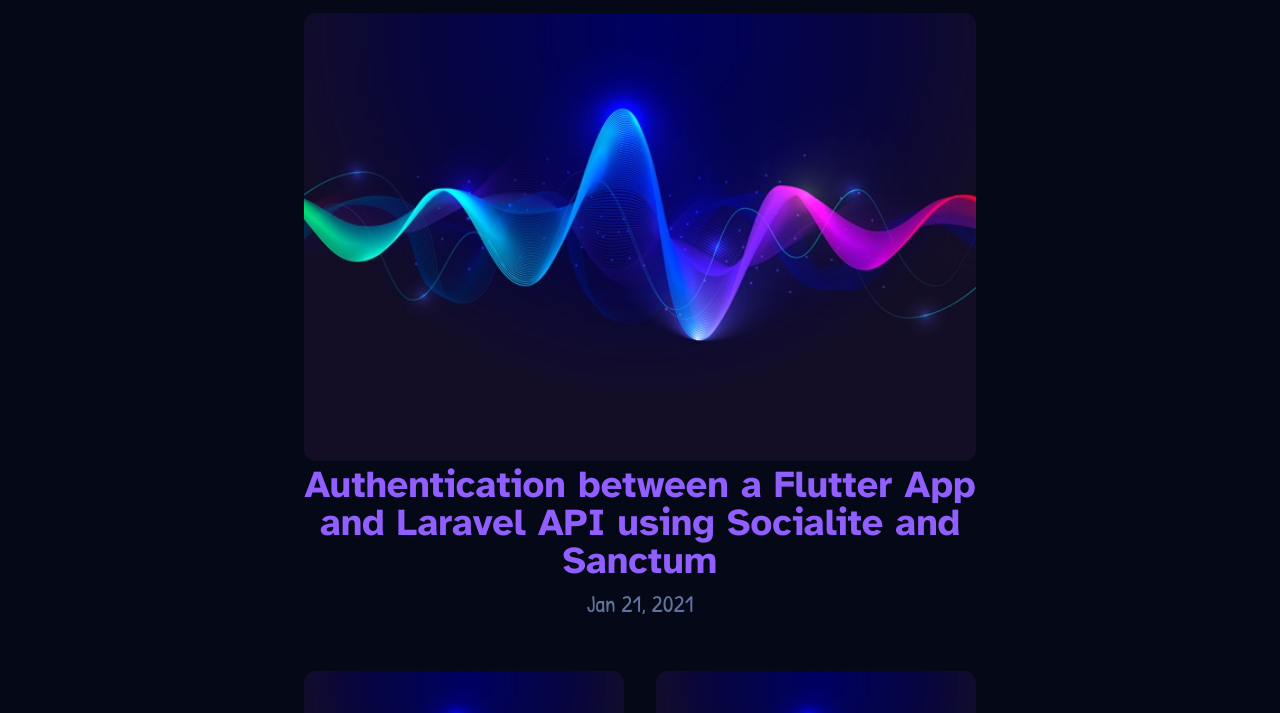
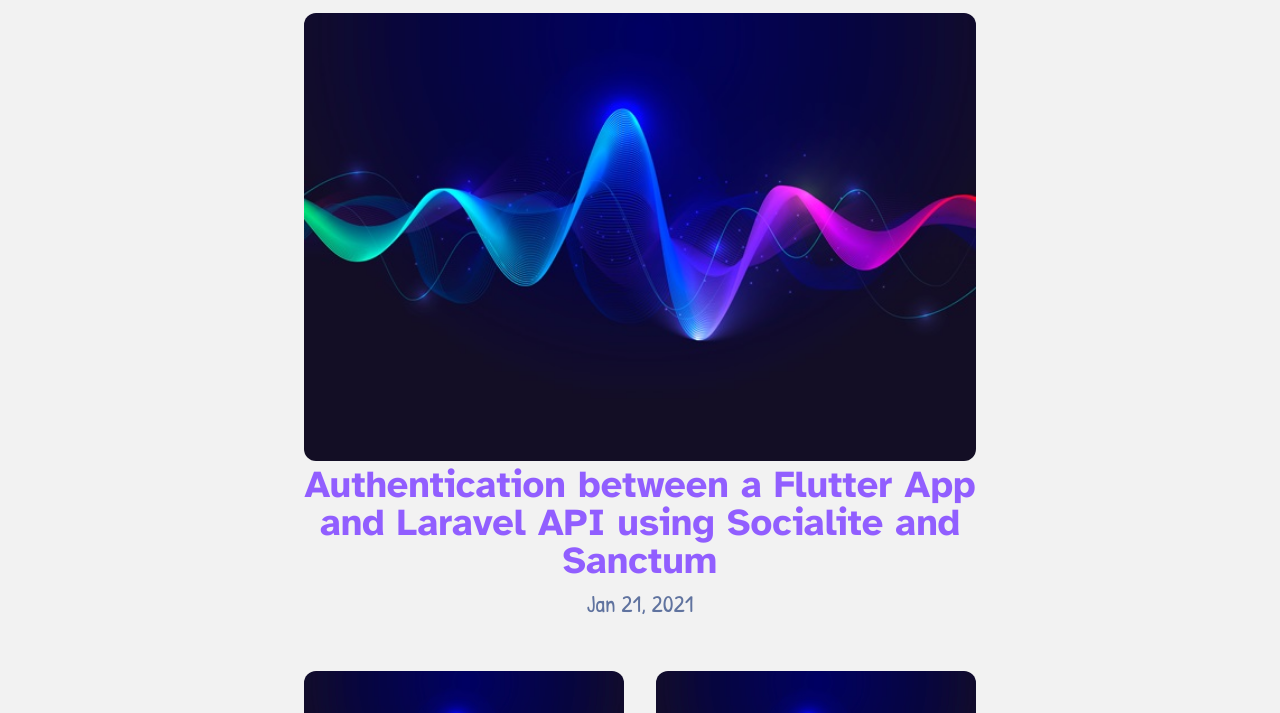
Before and after one commit to govinda-hosein/gh-portfolio, an Astro site: page / in a window 1280 px wide. Shown: the part 104-817 px from the top of the page. Built offline with nearby package versions, Linux system fonts and the light colour scheme; Astro itself is replaced by a stand-in of ours.

Commit message:
Revert to light theme

```diff
--- a/src/styles/global.css
+++ b/src/styles/global.css
@@ -2,9 +2,9 @@
 
 :root {
   --secondary: #aaa6c3;
-  --background: #050816;
+  --background: #f2f2f2;
   --highlight: #915eff;
-  --text: #ffffff;
+  --text: #000000;
   --accent: #2337ff;
   --accent-dark: #000d8a;
   --gray: 96, 115, 159;
@@ -17,8 +17,8 @@
 
 @theme {
   --color-highlight: #915eff;
-  --color-background: #050816;
-  --color-text: #ffffff;
+  --color-background: #f2f2f2;
+  --color-text: #000000;
   --color-secondary: #aaa6c3;
 }
 
```
